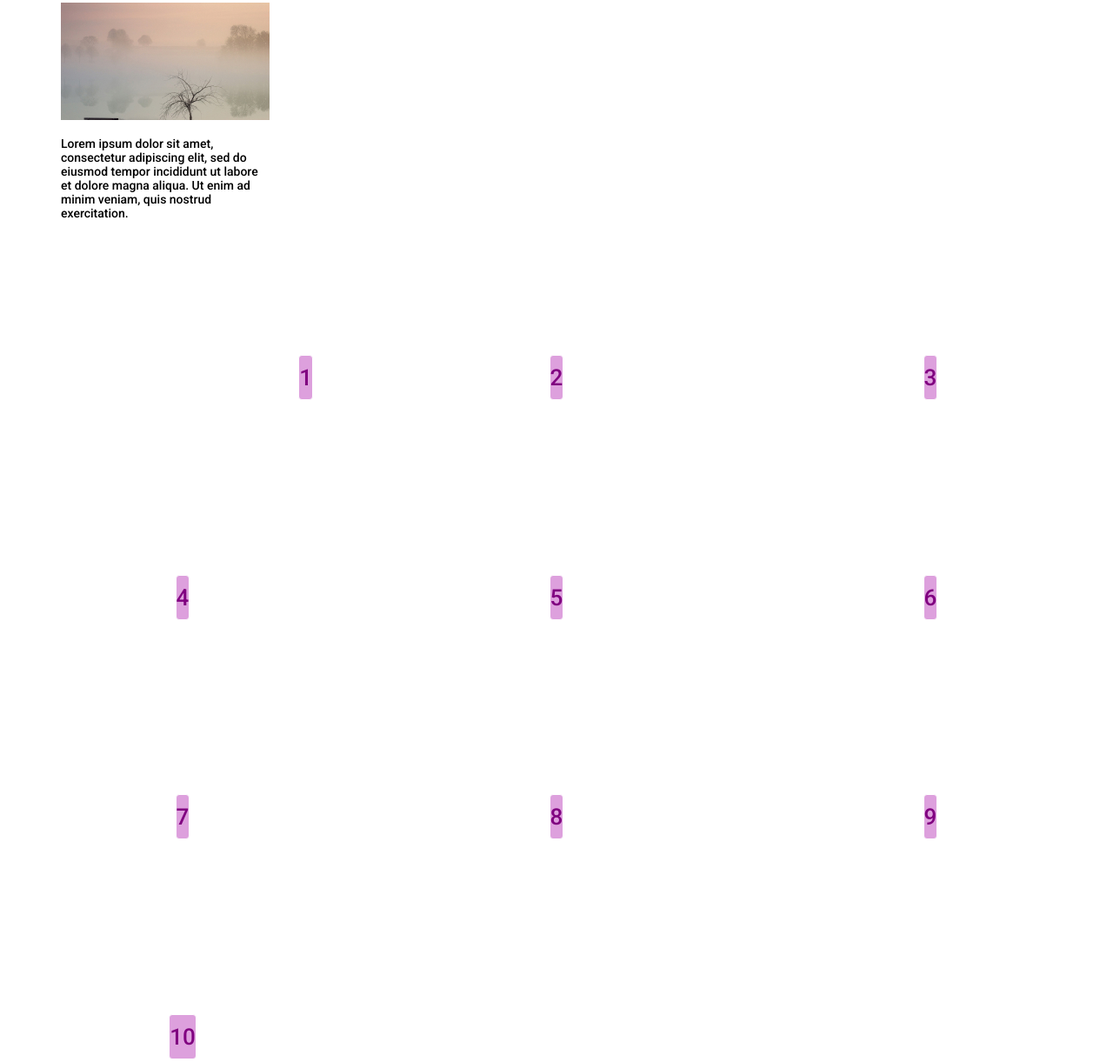
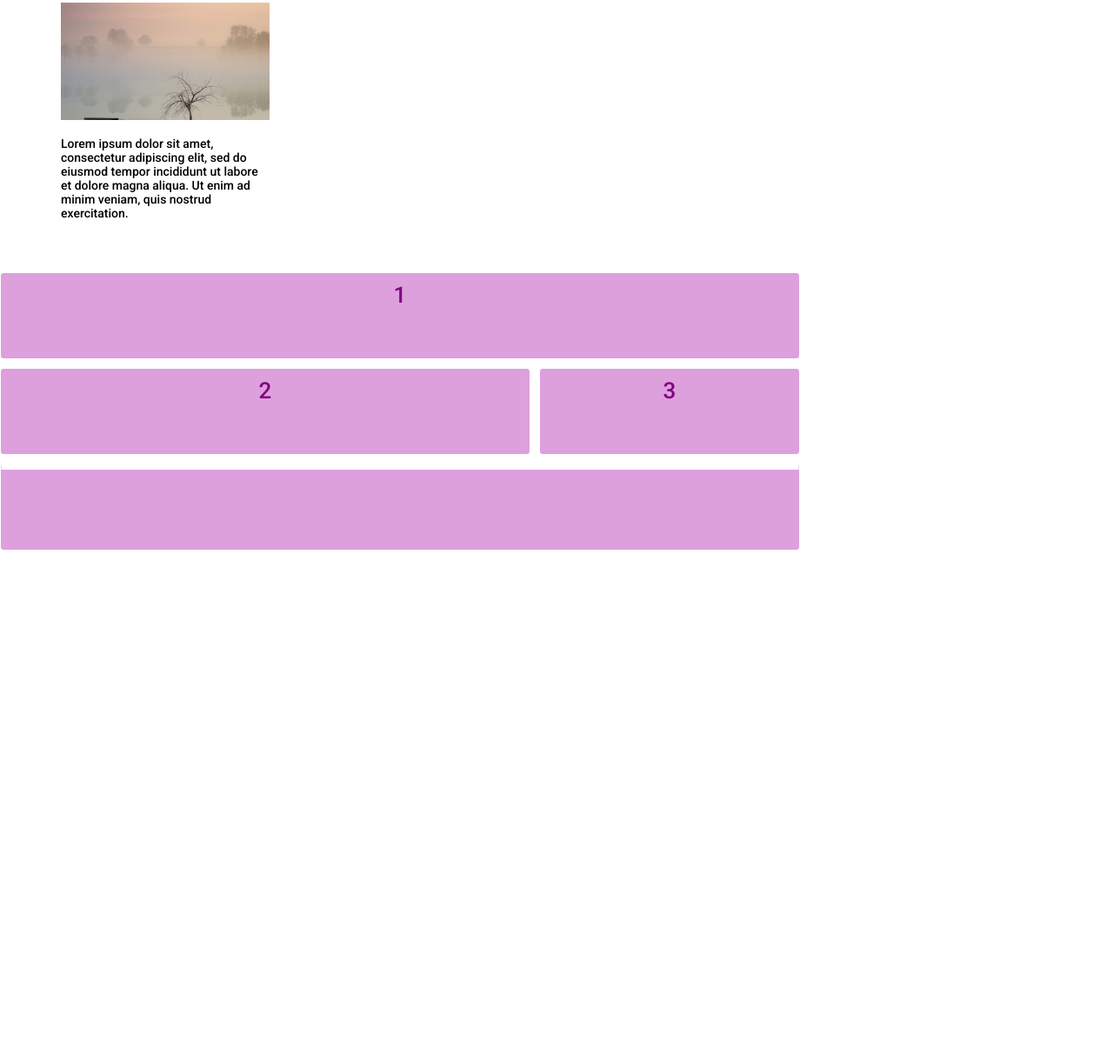
Before and after one commit to lilGooseling/Css-grid-practise, a website: page index.html in a window 1280 px wide. Shown: the part 869-2090 px from the top of the page at 87% size. After the commit the page ends 1502 px from the top, so only its background shows below. Drawn offline with nearby package versions, Linux system fonts and the light colour scheme; files that its build step writes are made by us from their sources.

Commit message:
Grid Area

```diff
--- a/index.html
+++ b/index.html
@@ -64,16 +64,20 @@
         </div>
     </div>
     <div class="grid-container2">
-        <div id="first" class="grid-elem">1</div>
-        <div id="second" class="grid-elem">2</div>
-        <div id="third" class="grid-elem">3</div>
-        <div class="grid-elem">4</div>
-        <div class="grid-elem">5</div>
+        <div id="header" class="grid-elem">1</div>
+        <div id="blog" class="grid-elem">2</div>
+        <div id="message" class="grid-elem">3</div>
+        <div id="footer" class="grid-elem">
+            <div class="grid-elem green "></div>
+            <div class="grid-elem green "></div>
+            <div class="grid-elem green"></div>
+        </div>
+        <!--<div class="grid-elem">5</div>
         <div class="grid-elem">6</div>
         <div class="grid-elem">7</div>
         <div class="grid-elem">8</div>
         <div class="grid-elem">9</div>
-        <div class="grid-elem">10</div>
+        <div class="grid-elem">10</div>-->
     </div>
 </body>
 </html>
--- a/sass/style.scss
+++ b/sass/style.scss
@@ -29,19 +29,22 @@
 }
 
 .grid-container2 {
-  height: 1000px;
+  /*height: 1000px;*/
   margin-top: 50px;
   display: grid;
   grid-template-columns: repeat(3, minmax(150px, 300px));
   grid-template-rows: repeat(3, minmax(100px, auto));
   grid-auto-rows: minmax(100px, auto);
   gap: 10px;
+  grid-template-areas: "header header header" "blog blog message" "footer footer footer";
+
+
   /*align-items: center;
   justify-items: center;*/
   /*justify-content: space-around;
   align-content: space-around;*/
-  place-content: space-around space-around;
-  place-items: center center;
+  /*place-content: space-around space-around;
+  place-items: center center;*/
 
 
   /*place-items: justify-items + align-items;*/
@@ -58,12 +61,27 @@
   border-radius: 4px;
 }
 
-#first {
-  /*align-self: center;
-  justify-self: center;*/
+#header {
+  grid-area: header;
+}
 
-  place-self: center end;
+#blog {
+  grid-area: blog;
+}
+
+#message {
+  grid-area: message;
+}
+
+#footer {
+  grid-area: footer;
+}
 
 
-  /*place-self: justify-self + align-self*/
-}
+/*#first {
+  align-self: center;
+  justify-self: center;
+  /*place-self: center end;*/
+
+  /*place-self: justify-self + align-self
+}*/
```
